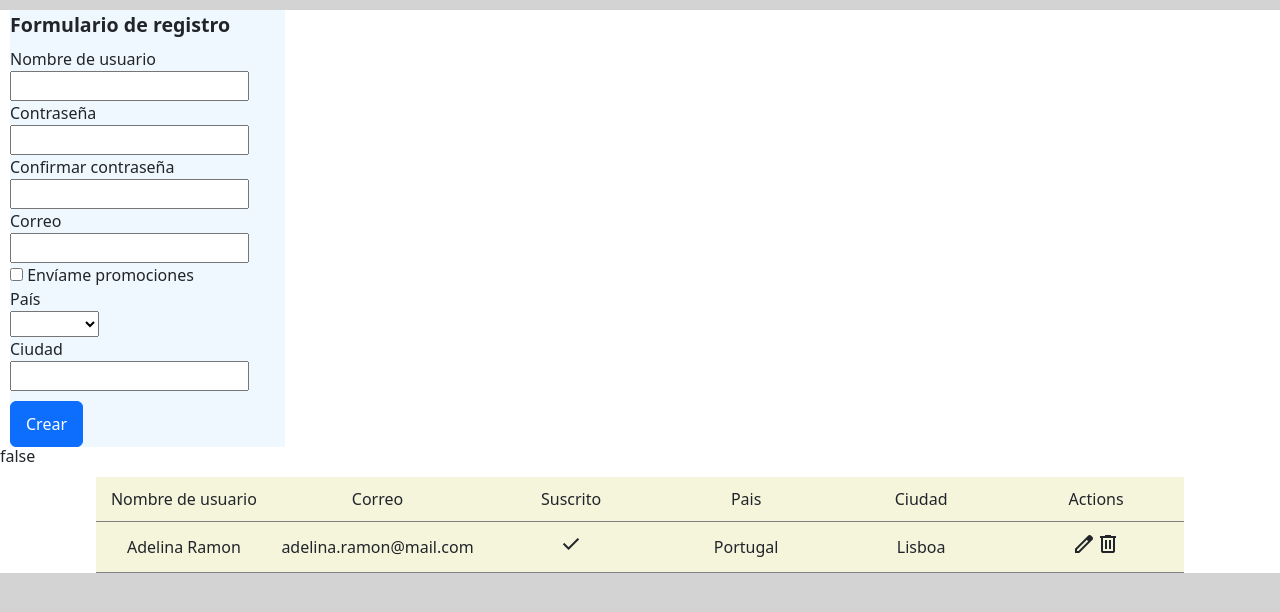
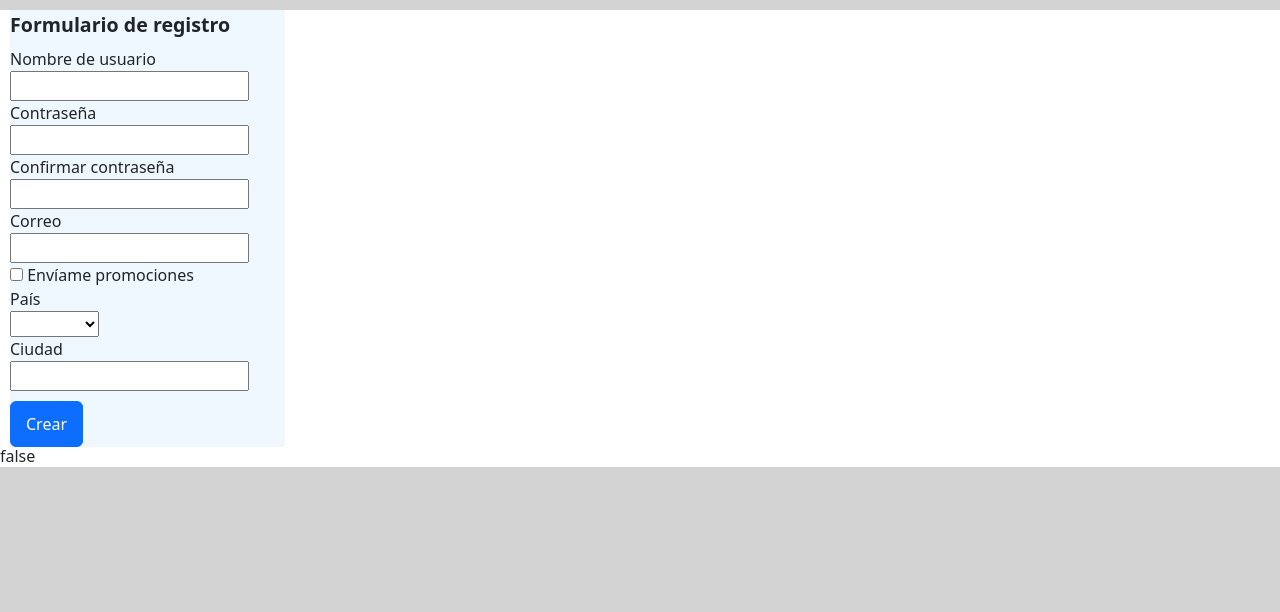
Before and after one commit to danieladbsnt/crud, an Angular app in the folder crud/: page / in a window 1280 px wide. Shown: the top 612 px of the page. Built offline with nearby package versions, Linux system fonts and the light colour scheme.

Commit message:
changes structure

```diff
--- a/crud/src/app/app.component.html
+++ b/crud/src/app/app.component.html
@@ -1,2 +1 @@
 <app-form ></app-form>
-<app-table></app-table>
```
